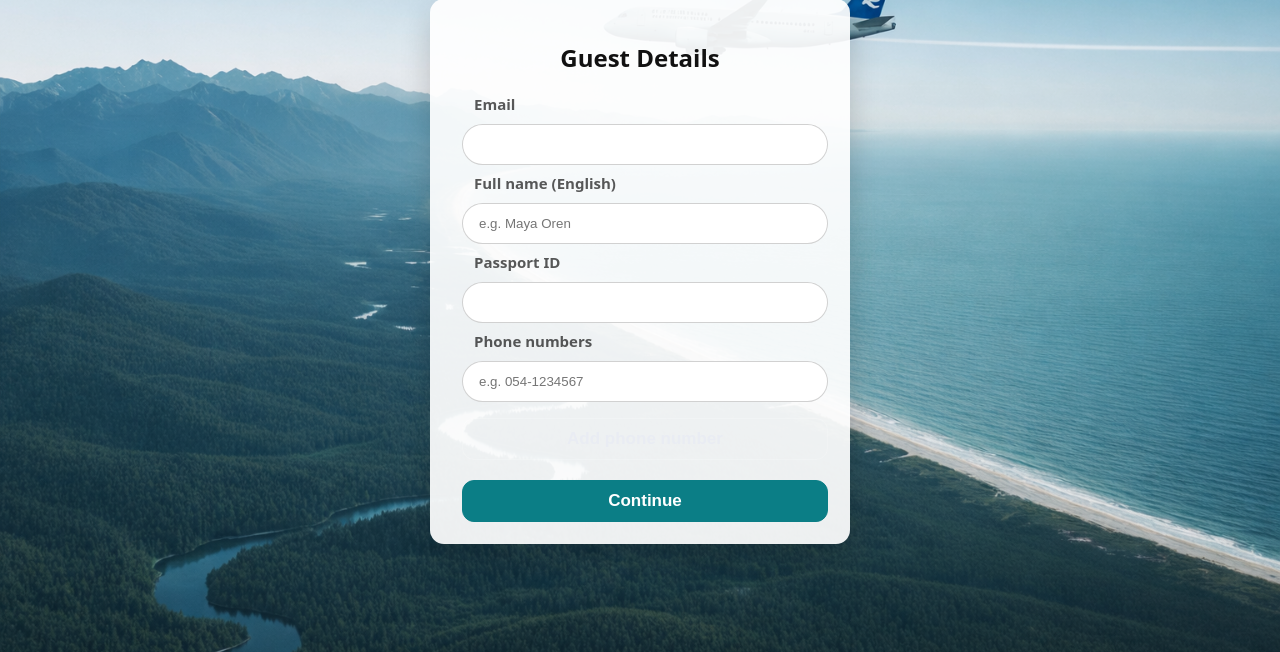
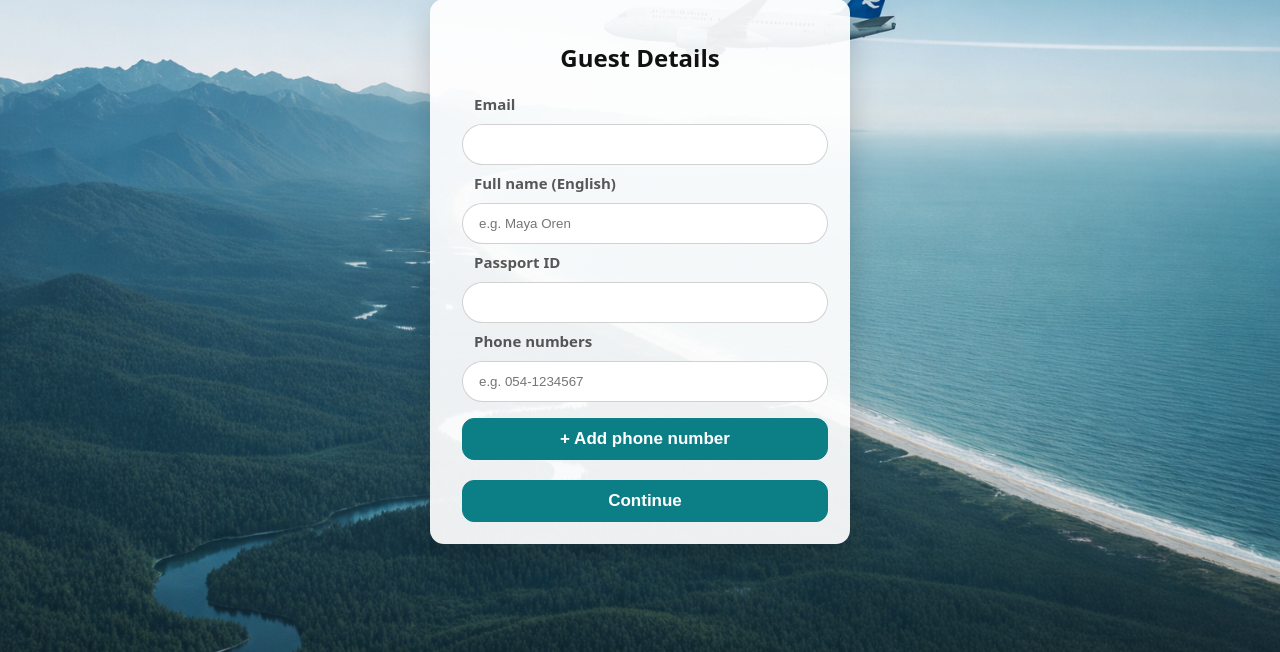
Before and after one commit to yardenaruch-source/InformationSystems, a Flask app: page /booking/1/guest in a window 1280 px wide. Shown: the part 175-827 px from the top of the page. Run offline with Flask 3, Linux system fonts and the light colour scheme.

Commit message:
update base

```diff
--- a/templates/guest_details.html
+++ b/templates/guest_details.html
@@ -46,8 +46,8 @@
       {% endif %}
     </div>
 
-    <button type="button" class="btn btn-outline" id="add-phone-btn" style="margin-top:8px;">
-      Add phone number
+    <button type="button" class="btn" id="add-phone-btn" style="margin-top:8px;">
+      + Add phone number
     </button>
 
     <button class="btn" type="submit" style="margin-top:12px;">Continue</button>
```
